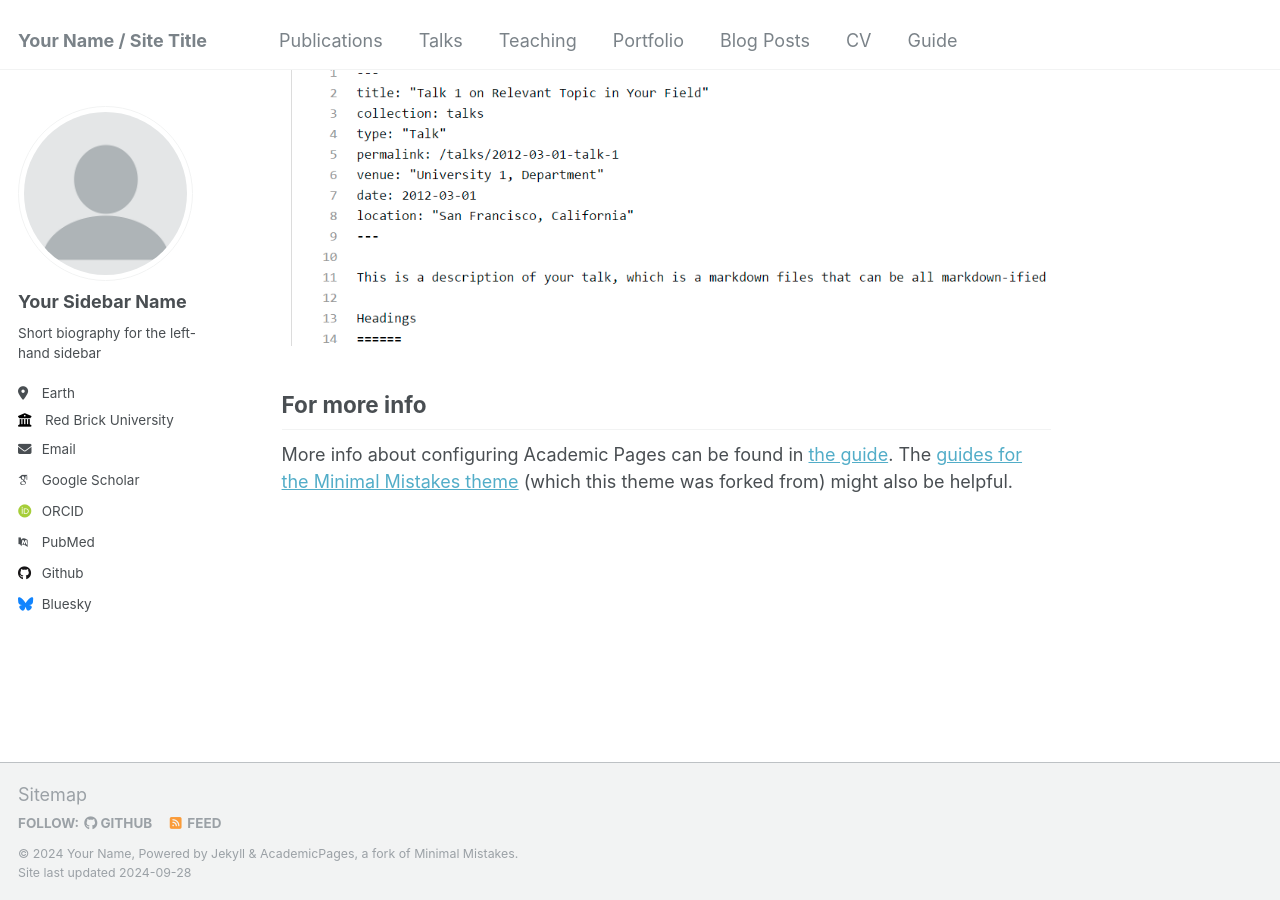
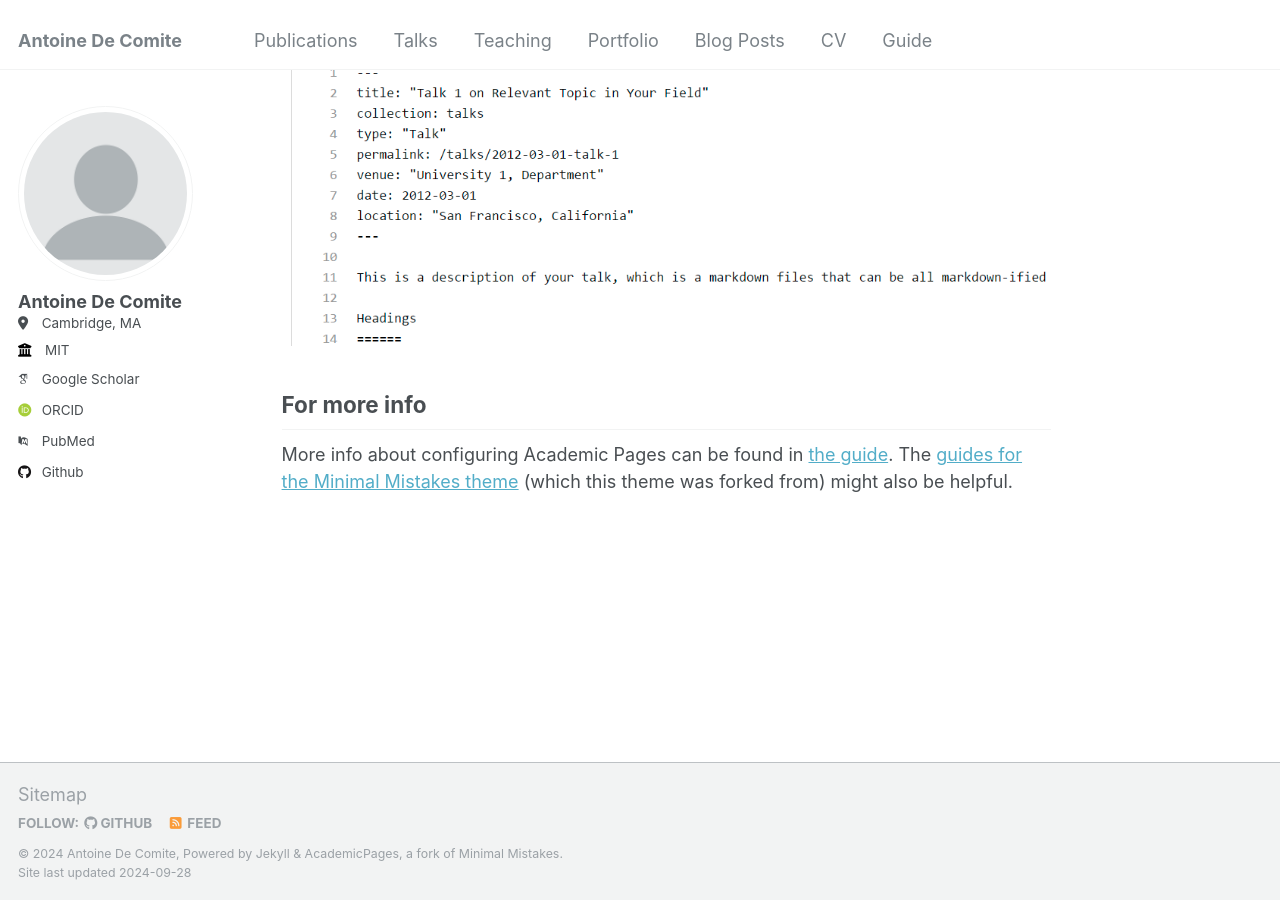
Before and after one commit to decomiteA/decomiteA.github.io, a Jekyll site: the page built from _pages/about.md, in a window 1280 px wide and 900 px high, scrolled down 2643 px. Built offline with Jekyll 4.4.1, drawn with Linux system fonts in a browser that asks for light colours; some web fonts are replaced.

Commit message:
Update _config.yml

```diff
--- a/_config.yml
+++ b/_config.yml
@@ -8,11 +8,11 @@
 
 # Basic Site Settings
 locale                   : "en-US"
-title                    : "Your Name / Site Title"
+title                    : "Antoine De Comite"
 title_separator          : "-"
-name                     : &name "Your Name"
-description              : &description "personal description"
-url                      : https://academicpages.github.io # the base hostname & protocol for your site e.g. "https://mmistakes.github.io"
+name                     : &name "Antoine De Comite"
+description              : &description "Postdoctoral Researcher | McGovern Institute"
+url                      : https://decomiteA.github.io # the base hostname & protocol for your site e.g. "https://mmistakes.github.io"
 baseurl                  : "" # the subpath of your site, e.g. "/blog"
 repository               : "academicpages/academicpages.github.io"
 
@@ -22,17 +22,17 @@ repository               : "academicpages/academicpages.github.io"
 author:
   # Biographic information
   avatar           : "profile.png"
-  name             : "Your Sidebar Name"
+  name             : "Antoine De Comite"
   pronouns         : # example: "she/her"
-  bio              : "Short biography for the left-hand sidebar"
-  location         : "Earth"
-  employer         : "Red Brick University"
+  bio              : #
+  location         : "Cambridge, MA"
+  employer         : "MIT"
   uri              : # URL
-  email            : "none@example.org"
+  email            : #""
 
   # Academic websites
   arxiv            : # URL - Update with the correct link to your profile
-  googlescholar    : "https://scholar.google.com/citations?user=PS_CX0AAAAAJ"
+  googlescholar    : "https://scholar.google.com/citations?user=ByuBK5sAAAAJ&hl=en"
   impactstory      : # URL
   orcid            : "http://orcid.org/yourorcidurl"
   semantic         : # URL
@@ -43,12 +43,12 @@ author:
   bitbucket        : # Username - Update with your username on the site
   codepen          : # Username
   dribbble         : # Username
-  github           : "academicpages"
+  github           : "decomiteA"
   kaggle           : # Username
   stackoverflow    : # User number or user number and name (i.e., use "1" or "1/jeff-atwood")
 
   # Social media
-  bluesky          : "bsky.app" # Replace this with you Bluesky username
+  bluesky          :  # Replace this with you Bluesky username
   facebook         : # Username
   flickr           : # Username
   foursquare       : # Username
```
